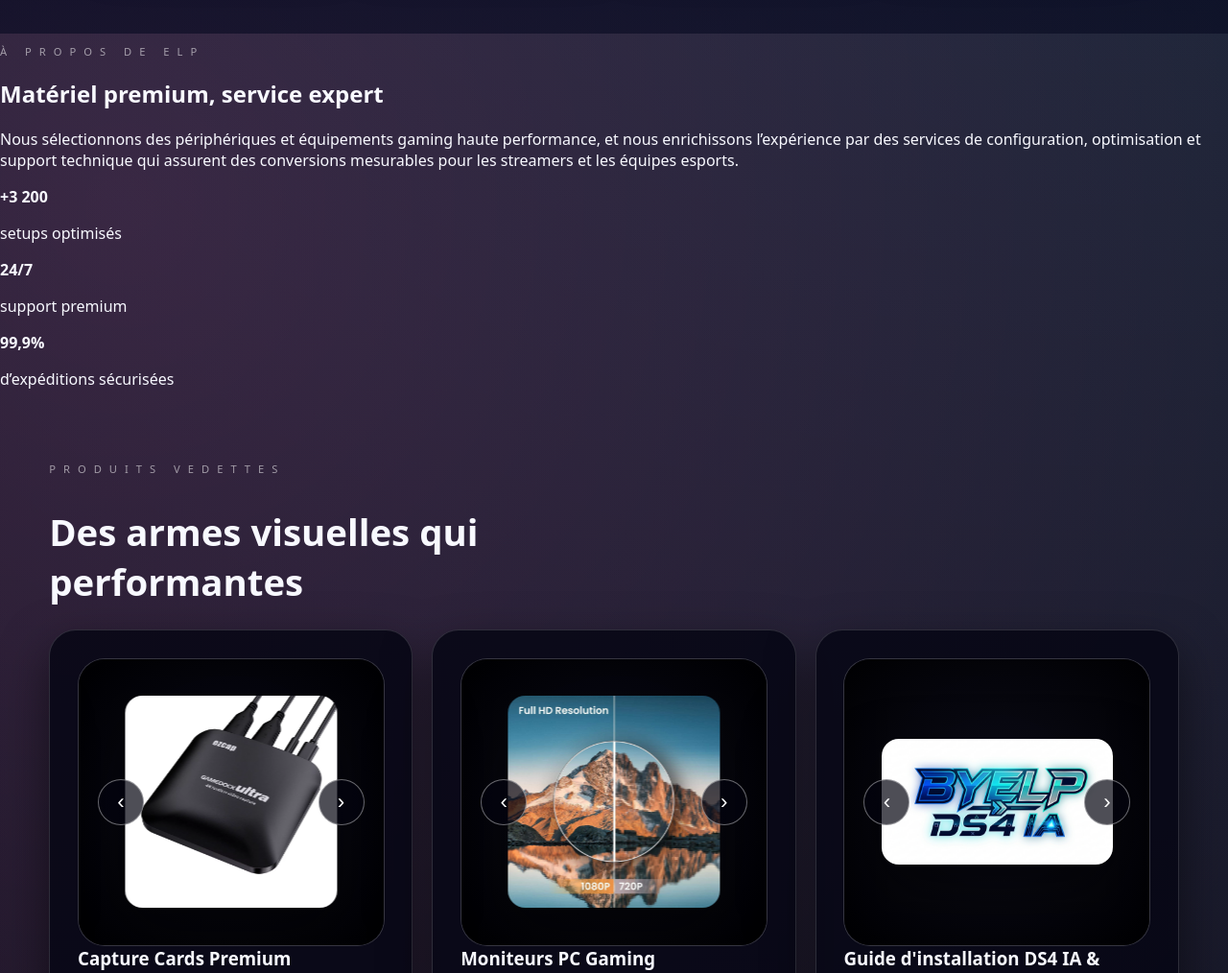
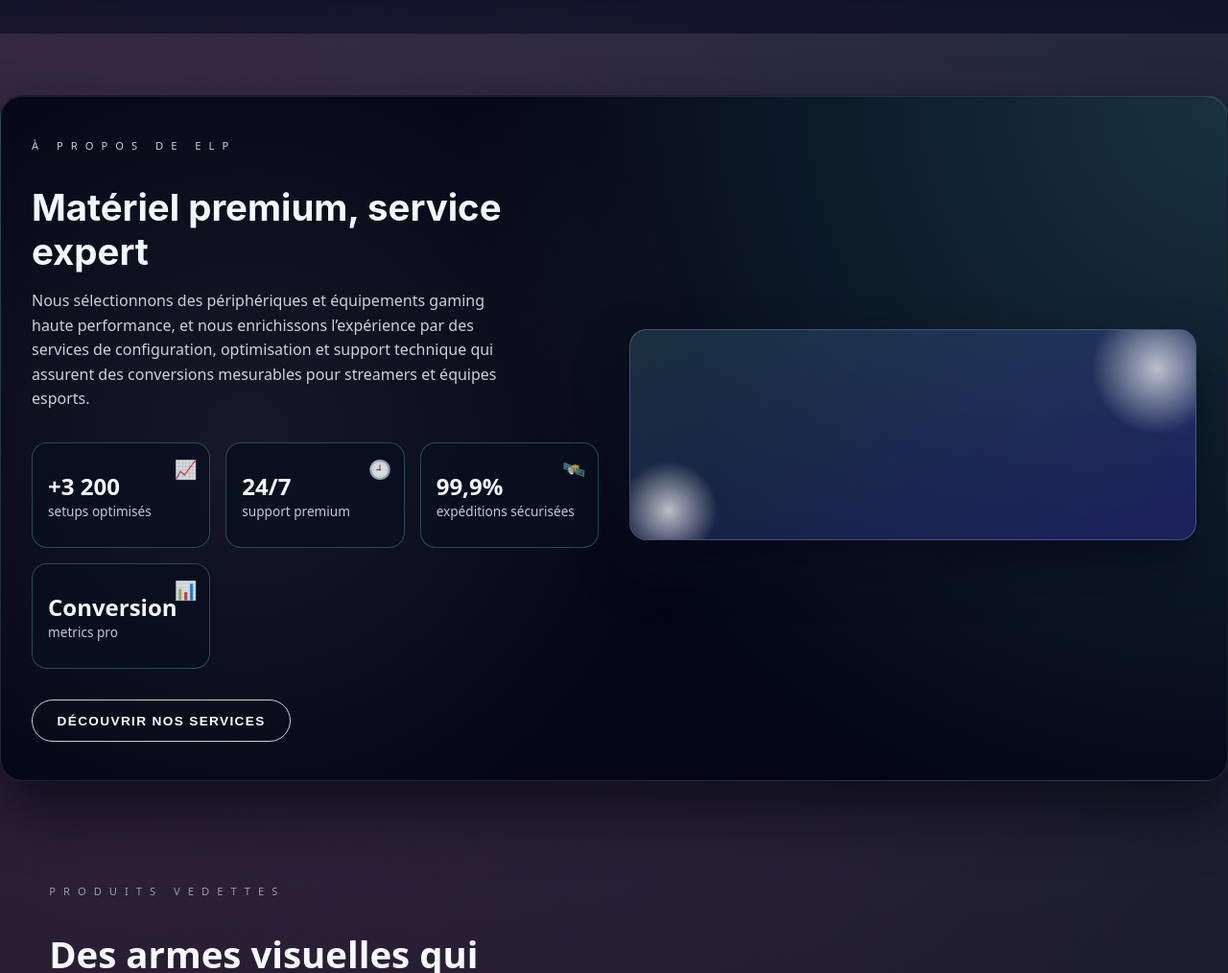
Before and after one commit to hugohoyer92-dotcom/elpsite, a website: page index.html in a window 1280 px wide. Shown: the part 980-1994 px from the top of the page at 96% size. Drawn offline with Linux system fonts and the light colour scheme.

Commit message:
Replace about section with visual panel

```diff
--- a/index.html
+++ b/index.html
@@ -93,30 +93,42 @@
           </article>
         </div>
       </section>
-      <section class="about-section">
-        <div>
+      <section class="about-hero">
+        <div class="about-overlay">
           <p class="eyebrow">À propos de ELP</p>
           <h2>Matériel premium, service expert</h2>
           <p>
             Nous sélectionnons des périphériques et équipements gaming haute
             performance, et nous enrichissons l’expérience par des services de
             configuration, optimisation et support technique qui assurent des
-            conversions mesurables pour les streamers et les équipes esports.
+            conversions mesurables pour streamers et équipes esports.
           </p>
+          <div class="metrics-grid">
+            <article class="metric-card">
+              <span class="metric-value">+3 200</span>
+              <span class="metric-label">setups optimisés</span>
+              <span class="metric-icon">📈</span>
+            </article>
+            <article class="metric-card">
+              <span class="metric-value">24/7</span>
+              <span class="metric-label">support premium</span>
+              <span class="metric-icon">🕘</span>
+            </article>
+            <article class="metric-card">
+              <span class="metric-value">99,9%</span>
+              <span class="metric-label">expéditions sécurisées</span>
+              <span class="metric-icon">🛰️</span>
+            </article>
+            <article class="metric-card">
+              <span class="metric-value">Conversion</span>
+              <span class="metric-label">metrics pro</span>
+              <span class="metric-icon">📊</span>
+            </article>
+          </div>
+          <button class="btn btn-outline">Découvrir nos services</button>
         </div>
-        <div class="about-stat">
-          <div>
-            <strong>+3 200</strong>
-            <p>setups optimisés</p>
-          </div>
-          <div>
-            <strong>24/7</strong>
-            <p>support premium</p>
-          </div>
-          <div>
-            <strong>99,9%</strong>
-            <p>d’expéditions sécurisées</p>
-          </div>
+        <div class="about-visual">
+          <div class="device-stack"></div>
         </div>
       </section>
 
--- a/styles.css
+++ b/styles.css
@@ -1221,3 +1221,125 @@ body::after {
     opacity: 0.7;
   }
 }
+
+.about-hero {
+  margin: 4rem auto 3rem;
+  padding: 2rem 2rem 2.5rem;
+  border-radius: 24px;
+  background: radial-gradient(circle at top right, rgba(122, 255, 255, 0.18), transparent 55%), rgba(3, 5, 20, 0.96);
+  border: 1px solid rgba(255, 255, 255, 0.1);
+  box-shadow: inset 0 1px 0 rgba(255, 255, 255, 0.08), 0 30px 60px rgba(5, 5, 15, 0.7);
+  display: grid;
+  grid-template-columns: repeat(auto-fit, minmax(260px, 1fr));
+  gap: 2rem;
+  align-items: center;
+  position: relative;
+  overflow: hidden;
+}
+.about-hero::after {
+  content: "";
+  position: absolute;
+  inset: 0;
+  border-radius: 24px;
+  background: radial-gradient(circle at 20% 50%, rgba(255, 255, 255, 0.08), transparent 45%);
+  pointer-events: none;
+  z-index: 0;
+}
+.about-hero .about-overlay,
+.about-hero .about-visual {
+  position: relative;
+  z-index: 1;
+}
+.about-overlay h2 {
+  font-size: clamp(2rem, 3vw, 2.7rem);
+  margin-bottom: 0.8rem;
+  font-family: "Poppins", "Inter", sans-serif;
+  color: #f1fbff;
+}
+.about-overlay p {
+  max-width: 500px;
+  line-height: 1.6;
+  color: rgba(255, 255, 255, 0.8);
+}
+.metrics-grid {
+  display: grid;
+  grid-template-columns: repeat(auto-fit, minmax(150px, 1fr));
+  gap: 1rem;
+  margin: 2rem 0 1.5rem;
+}
+.metric-card {
+  position: relative;
+  padding: 1rem;
+  border-radius: 16px;
+  background: rgba(8, 16, 32, 0.8);
+  border: 1px solid rgba(126, 255, 255, 0.25);
+  color: #f2f6ff;
+  min-height: 110px;
+  display: flex;
+  flex-direction: column;
+  justify-content: center;
+}
+.metric-value {
+  font-size: 1.5rem;
+  font-weight: 600;
+}
+.metric-label {
+  font-size: 0.85rem;
+  opacity: 0.8;
+}
+.metric-icon {
+  position: absolute;
+  top: 0.8rem;
+  right: 0.8rem;
+  font-size: 1.2rem;
+  opacity: 0.85;
+}
+.about-visual .device-stack {
+  position: relative;
+  width: 100%;
+  height: 220px;
+  border-radius: 18px;
+  background: linear-gradient(145deg, rgba(126, 239, 255, 0.15), rgba(75, 51, 255, 0.25));
+  border: 1px solid rgba(255, 255, 255, 0.2);
+  box-shadow: 0 25px 50px rgba(7, 10, 25, 0.7);
+  overflow: hidden;
+}
+.device-stack::after,
+.device-stack::before {
+  content: "";
+  position: absolute;
+  border-radius: 50%;
+  mix-blend-mode: screen;
+  background: radial-gradient(circle, rgba(255, 255, 255, 0.7), transparent 60%);
+}
+.device-stack::after {
+  width: 160px;
+  height: 160px;
+  top: -40px;
+  right: -40px;
+  animation: glowPulse 5s ease-in-out infinite;
+}
+.device-stack::before {
+  width: 120px;
+  height: 120px;
+  bottom: -30px;
+  left: -20px;
+  animation: glowPulse 3.5s ease-in-out infinite alternate;
+}
+.about-hero .btn-outline {
+  margin-top: 0.5rem;
+  padding: 0.85rem 1.6rem;
+  border-radius: 999px;
+  border: 1px solid rgba(255, 255, 255, 0.8);
+  background: transparent;
+  color: #fff;
+  letter-spacing: 0.1em;
+  font-size: 0.85rem;
+  cursor: pointer;
+  text-transform: uppercase;
+  transition: background 0.3s ease, transform 0.3s ease;
+}
+.about-hero .btn-outline:hover {
+  background: rgba(255, 255, 255, 0.1);
+  transform: translateY(-3px);
+}
```
